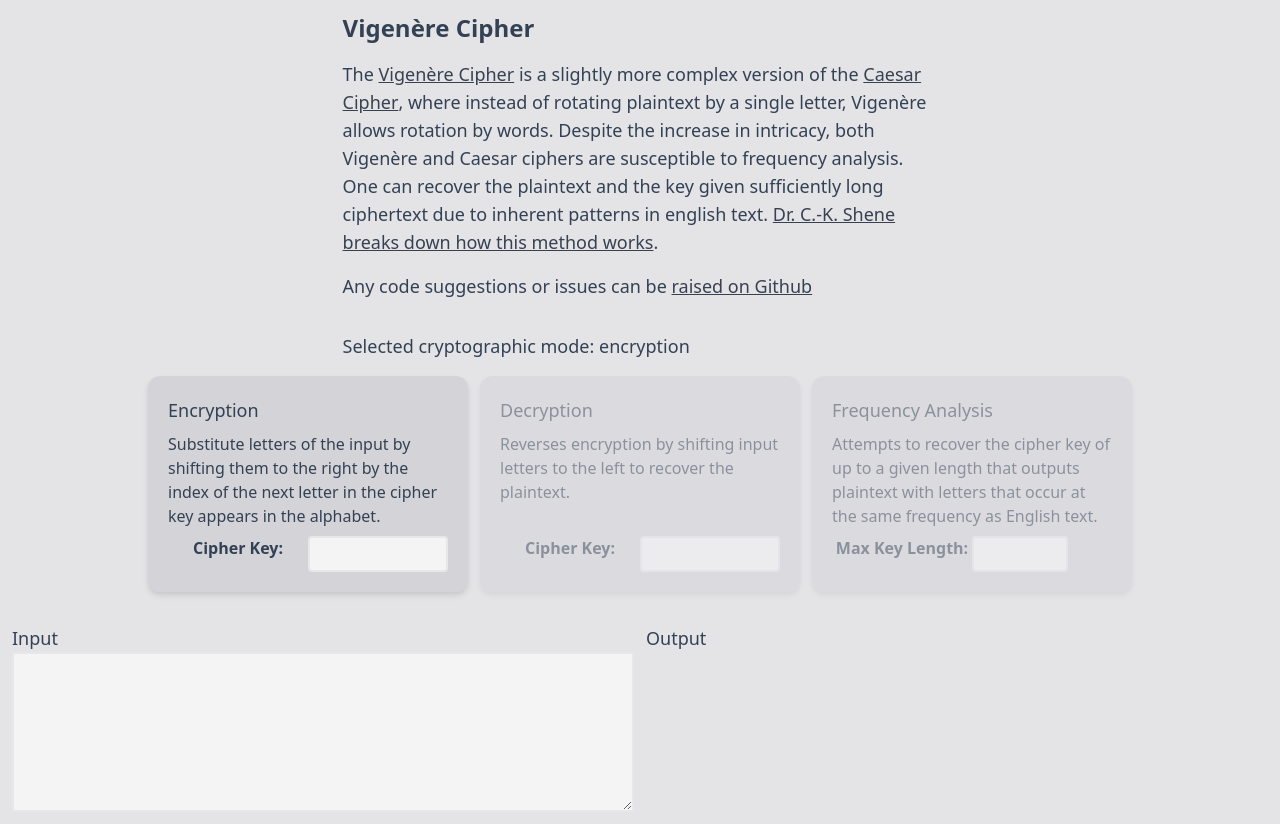
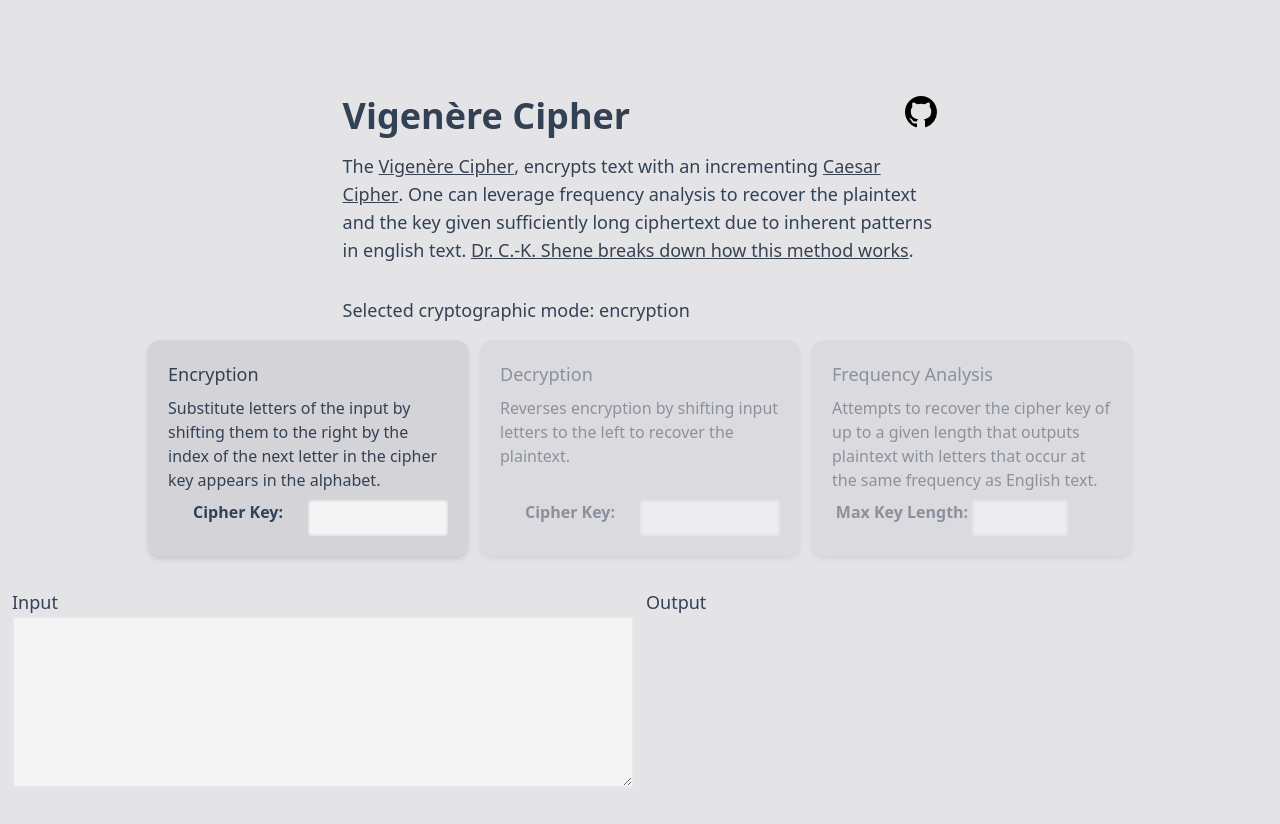
Before and after one commit to nickbabcock/vigenere, a Next.js app: page / in a window 1280 px wide. After the commit the page ends 800 px from the top, so only its background shows below. Built offline with nearby package versions, Linux system fonts and the light colour scheme.

Commit message:
Update intro styling and include github icon

```diff
--- /dev/null
+++ b/src/components/GithubIcon.tsx
@@ -0,0 +1,21 @@
+import { SVGProps } from "react";
+
+interface RequiredAlt {
+  alt: string;
+}
+
+// https://primer.style/octicons/mark-github-16
+export const GithubIcon = ({
+  alt,
+  ...props
+}: SVGProps<SVGSVGElement> & RequiredAlt) => {
+  return (
+    <svg xmlns="http://www.w3.org/2000/svg" viewBox="0 0 16 16" {...props}>
+      <title>{alt}</title>
+      <path
+        fillRule="evenodd"
+        d="M8 0C3.58 0 0 3.58 0 8c0 3.54 2.29 6.53 5.47 7.59.4.07.55-.17.55-.38 0-.19-.01-.82-.01-1.49-2.01.37-2.53-.49-2.69-.94-.09-.23-.48-.94-.82-1.13-.28-.15-.68-.52-.01-.53.63-.01 1.08.58 1.23.82.72 1.21 1.87.87 2.33.66.07-.52.28-.87.51-1.07-1.78-.2-3.64-.89-3.64-3.95 0-.87.31-1.59.82-2.15-.08-.2-.36-1.02.08-2.12 0 0 .67-.21 2.2.82.64-.18 1.32-.27 2-.27.68 0 1.36.09 2 .27 1.53-1.04 2.2-.82 2.2-.82.44 1.1.16 1.92.08 2.12.51.56.82 1.27.82 2.15 0 3.07-1.87 3.75-3.65 3.95.29.25.54.73.54 1.48 0 1.07-.01 1.93-.01 2.2 0 .21.15.46.55.38A8.013 8.013 0 0016 8c0-4.42-3.58-8-8-8z"
+      ></path>
+    </svg>
+  );
+};
--- a/src/pages/index.tsx
+++ b/src/pages/index.tsx
@@ -1,10 +1,12 @@
 import type { NextPage } from "next";
 import Head from "next/head";
 import { Cipher } from "../features/cipher";
+import Link from "next/link";
+import { GithubIcon } from "../components/GithubIcon";
 
 const Home: NextPage = () => {
   return (
-    <div className="flex min-h-screen flex-col gap-y-4 p-3">
+    <div className="flex min-h-screen flex-col gap-y-4 px-3 pb-3 pt-8 sm:pt-12 md:pt-16 lg:pt-20 xl:pt-24">
       <Head>
         <title>Vigenère Cipher</title>
         <meta
@@ -16,29 +18,31 @@
       </Head>
 
       <div className="mx-auto max-w-prose space-y-4">
-        <h1 className="text-2xl font-bold">Vigenère Cipher</h1>
+        <div className="flex">
+          <h1 className="grow text-4xl font-extrabold">Vigenère Cipher</h1>
+          <Link href="https://github.com/nickbabcock/vigenere">
+            <GithubIcon
+              className="h-8 w-8 dark:fill-white"
+              alt="XPick Github Repo"
+            />
+          </Link>
+        </div>
         <p className="text-lg">
           The{" "}
           <a href="https://en.wikipedia.org/wiki/Vigen%C3%A8re_cipher">
             Vigenère Cipher
-          </a>{" "}
-          is a slightly more complex version of the{" "}
+          </a>
+          , encrypts text with an incrementing{" "}
           <a href="https://en.wikipedia.org/wiki/Caesar_cipher">
             Caesar Cipher
           </a>
-          , where instead of rotating plaintext by a single letter, Vigenère
-          allows rotation by words. Despite the increase in intricacy, both
-          Vigenère and Caesar ciphers are susceptible to frequency analysis. One
-          can recover the plaintext and the key given sufficiently long
-          ciphertext due to inherent patterns in english text.{" "}
+          . One can leverage frequency analysis to recover the plaintext and the
+          key given sufficiently long ciphertext due to inherent patterns in
+          english text.{" "}
           <a href="https://pages.mtu.edu/~shene/NSF-4/Tutorial/index.html">
             Dr. C.-K. Shene breaks down how this method works
           </a>
           .
-        </p>
-        <p className="text-lg">
-          Any code suggestions or issues can be{" "}
-          <a href="https://github.com/nickbabcock/vigenere">raised on Github</a>
         </p>
       </div>
       <Cipher />
```
